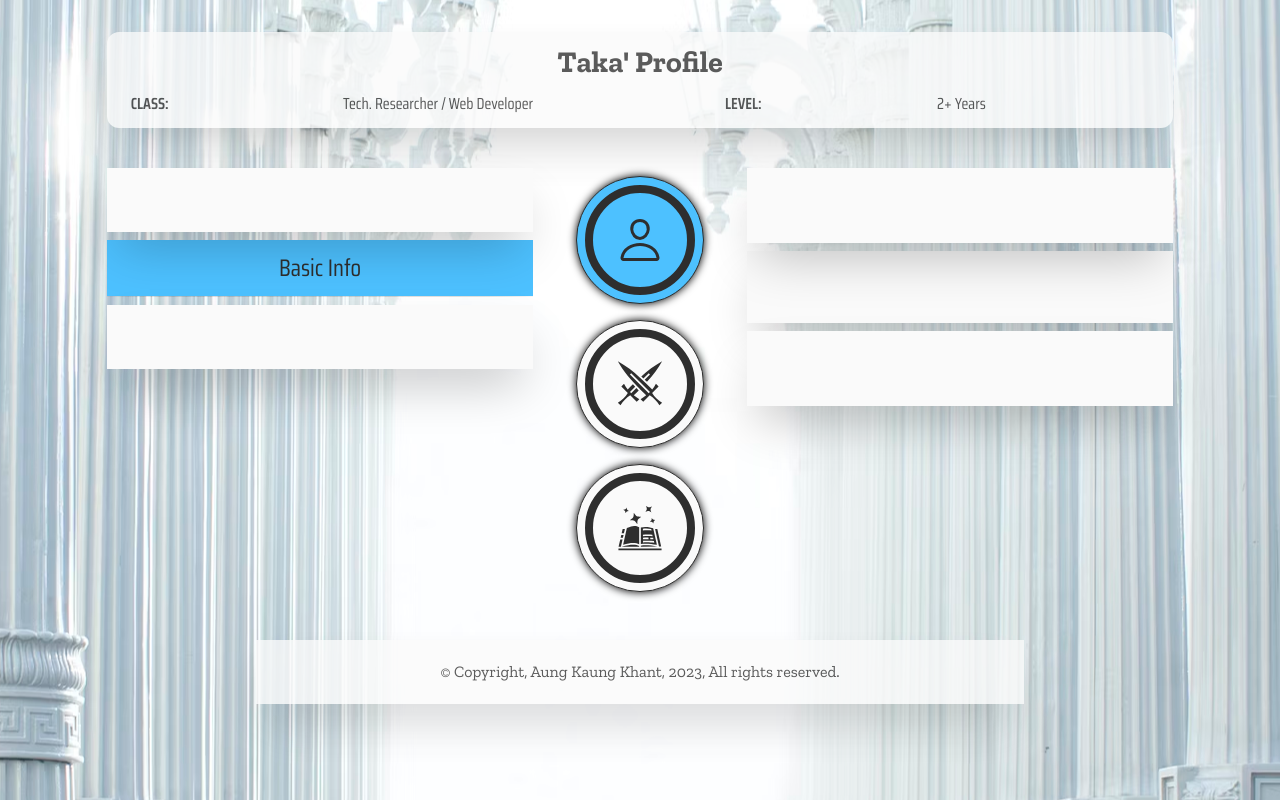
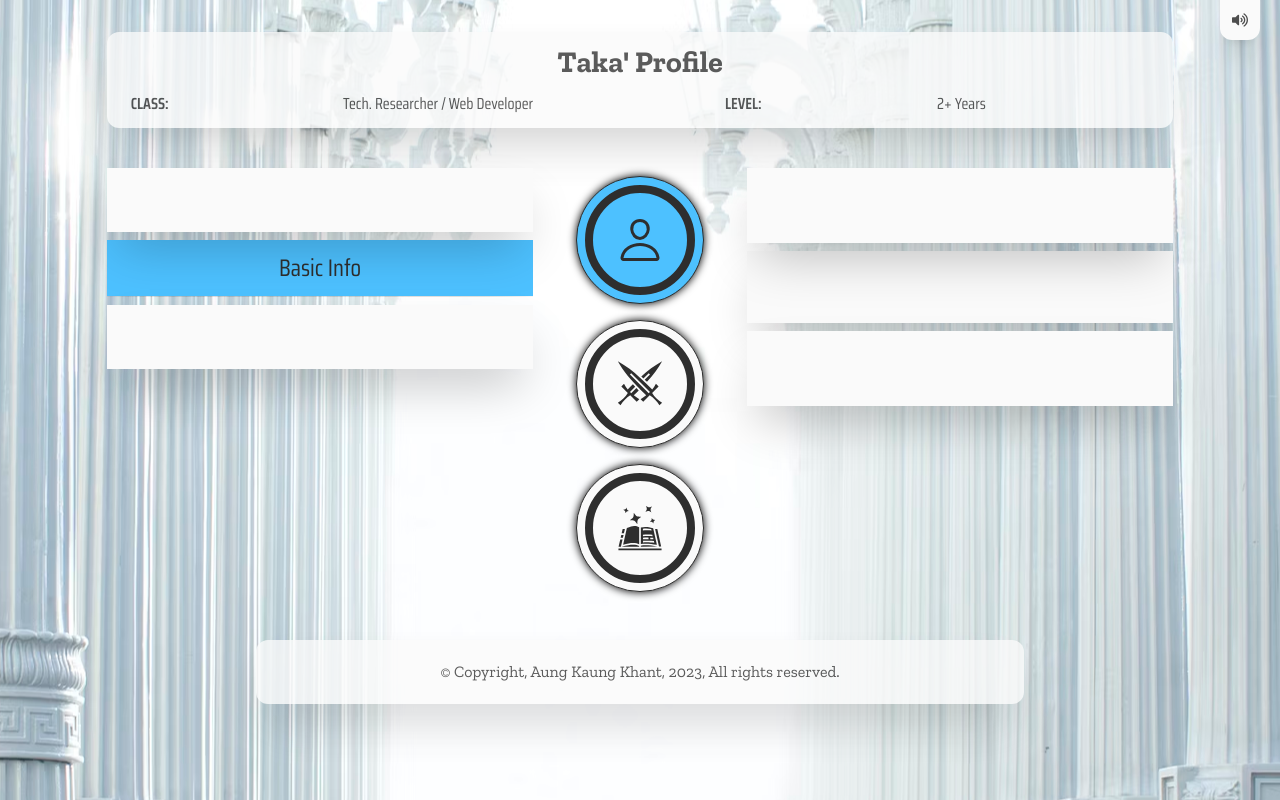
Before and after one commit to DevTakao/portfolio, a React (Vite) app: page / in a window 1280 px wide. Both pictures are taken after a click on the button "Yes". Built offline with nearby package versions, Linux system fonts and the light colour scheme.

Commit message:
feat: audio toggle and rounded footer

```diff
--- a/src/common/Footer.jsx
+++ b/src/common/Footer.jsx
@@ -5,7 +5,7 @@ const Footer = () => {
   return (
     <motion.div
       {...fadeInAnimation}
-      className="relative z-10 max-w-screen-md mx-auto mt-10 py-5 px-6 text-center text-base font-serif bg-light roundedmotion.-xl shadow-2xl"
+      className="relative z-10 max-w-screen-md mt-10 py-5 px-6 text-center text-base font-serif bg-light mx-7 sm:mx-auto rounded-xl shadow-2xl"
     >
       &copy; Copyright, Aung Kaung Khant, 2023, All rights reserved.
     </motion.div>
--- a/src/pages/PortfolioPage.jsx
+++ b/src/pages/PortfolioPage.jsx
@@ -4,11 +4,19 @@ import Footer from "../common/Footer";
 import Music from "../assets/sounds/down_by_the_river_nerissa.mp3";
 import ReactAudioPlayer from "react-audio-player";
 import { useAppStore } from "../store/appStore";
+import { FaVolumeUp, FaVolumeMute } from "react-icons/fa";
 
 const PortfolioPage = () => {
-  const { isAudioOn } = useAppStore();
+  const { isAudioOn, setAudio } = useAppStore();
+  const toggleAudio = () => setAudio(!isAudioOn);
   return (
     <div className="w-full py-8 bg-[#f1f1f1] text-dark text-center">
+      <button
+        onClick={toggleAudio}
+        className="absolute top-0 right-5 p-3 inline-flex items-center justify-center bg-light shadow-xl z-50 rounded-b-xl"
+      >
+        {isAudioOn ? <FaVolumeUp className="animate-pulse" /> : <FaVolumeMute />}
+      </button>
       <PortfolioHeader />
       <PortfolioContent />
       <Footer />
```
